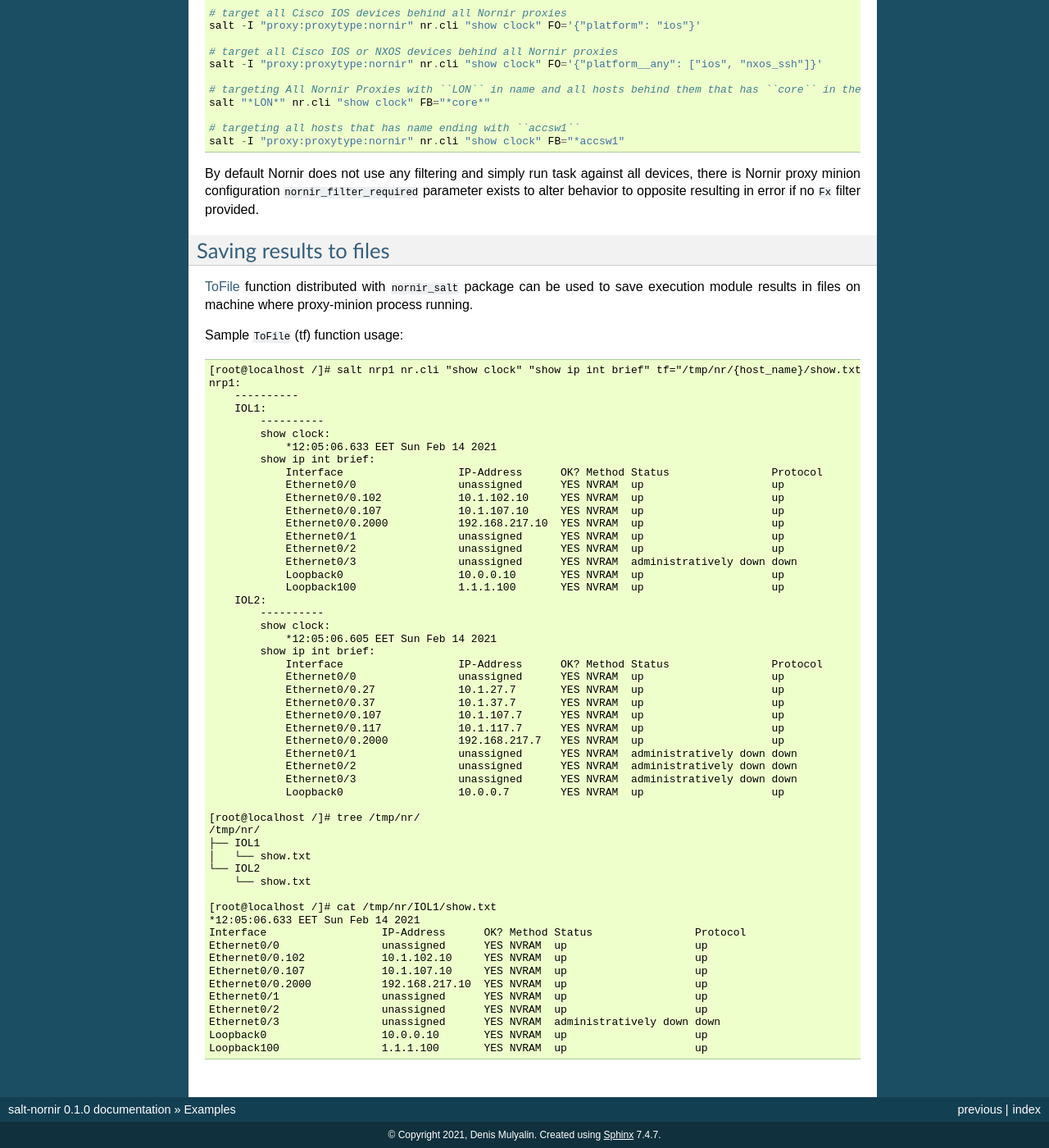
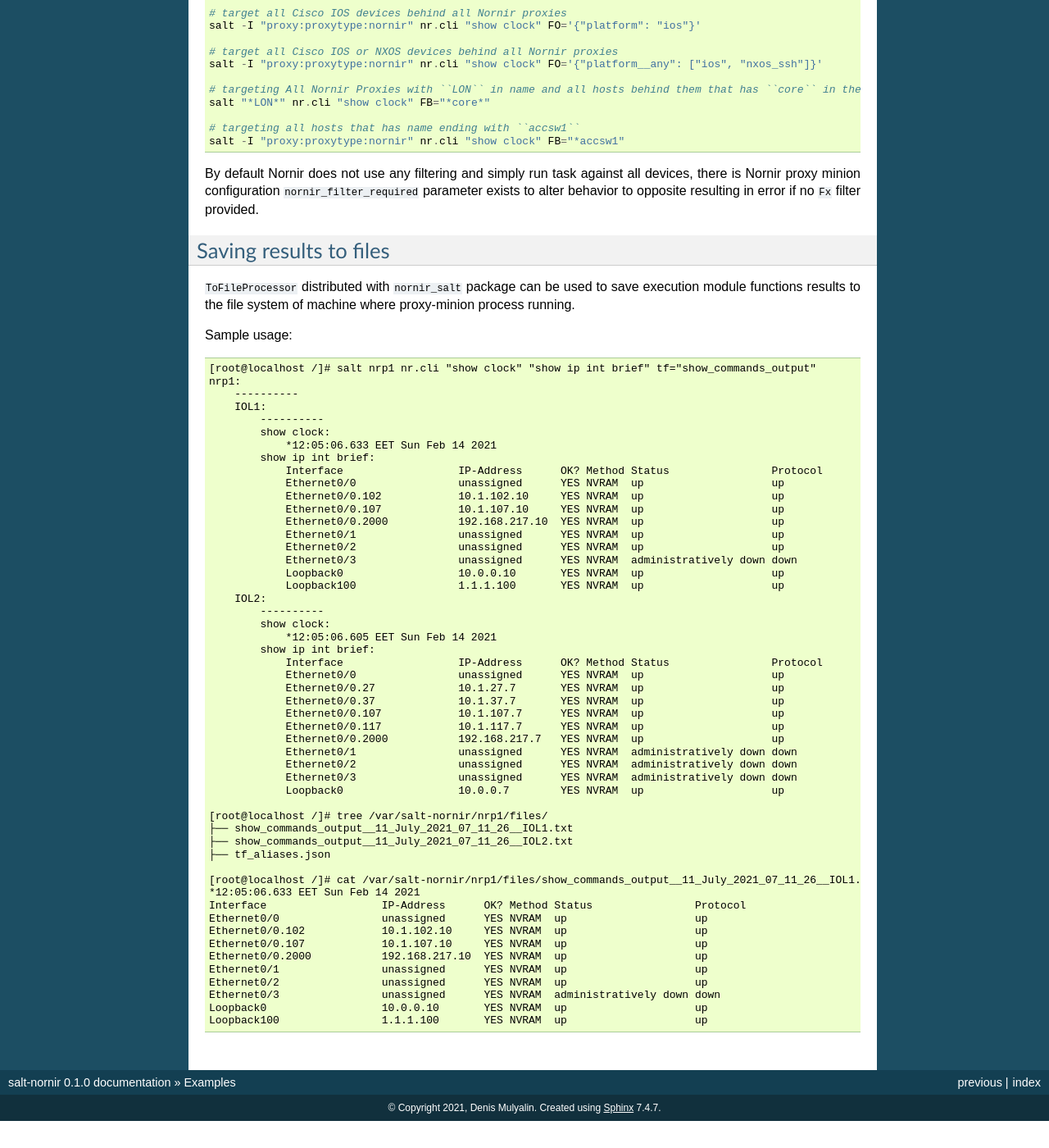
Before and after one commit to dmulyalin/salt-nornir, a Sphinx documentation site: the page built from docs/source/Examples.rst, in a window 1280 px wide and 1400 px high, scrolled down 8367 px. Shown: the whole window at 82% size. Built offline with Sphinx 7.4.7, drawn with Linux system fonts in a browser that asks for light colours; after the commit the page ends 9734 px from its top, so only the background shows below that.

Commit message:
updated documentation; updated master docker file to install nornir salt as well; fixed issue with ResultSerialized skipping successful tasks if to_dict=False

```diff
--- a/docs/source/Examples.rst
+++ b/docs/source/Examples.rst
@@ -514,13 +514,12 @@ to alter behavior to opposite resulting in error if no ``Fx`` filter provided.
 Saving results to files
 =======================
 
-`ToFile <https://nornir-salt.readthedocs.io/en/latest/Functions.html#tofile>`_ function
-distributed with ``nornir_salt`` package can be used to save execution module results in
-files on machine where proxy-minion process running.
+``ToFileProcessor`` distributed with ``nornir_salt`` package can be used to save execution
+module functions results to the file system of machine where proxy-minion process running.
 
-Sample ``ToFile`` (tf) function usage::
+Sample usage::
 
-    [root@localhost /]# salt nrp1 nr.cli "show clock" "show ip int brief" tf="/tmp/nr/{host_name}/show.txt" tf_per_host=True
+    [root@localhost /]# salt nrp1 nr.cli "show clock" "show ip int brief" tf="show_commands_output"
     nrp1:
         ----------
         IOL1:
@@ -555,14 +554,12 @@ Sample ``ToFile`` (tf) function usage::
                 Ethernet0/3                unassigned      YES NVRAM  administratively down down
                 Loopback0                  10.0.0.7        YES NVRAM  up                    up
 
-    [root@localhost /]# tree /tmp/nr/
-    /tmp/nr/
-    ├── IOL1
-    │   └── show.txt
-    └── IOL2
-        └── show.txt
+    [root@localhost /]# tree /var/salt-nornir/nrp1/files/
+    ├── show_commands_output__11_July_2021_07_11_26__IOL1.txt
+    ├── show_commands_output__11_July_2021_07_11_26__IOL2.txt
+    ├── tf_aliases.json
 
-    [root@localhost /]# cat /tmp/nr/IOL1/show.txt
+    [root@localhost /]# cat /var/salt-nornir/nrp1/files/show_commands_output__11_July_2021_07_11_26__IOL1.txt
     *12:05:06.633 EET Sun Feb 14 2021
     Interface                  IP-Address      OK? Method Status                Protocol
     Ethernet0/0                unassigned      YES NVRAM  up                    up
--- a/docs/source/FAQ.rst
+++ b/docs/source/FAQ.rst
@@ -13,13 +13,13 @@ updating pillar on salt-master, to propagate updates to proxy-minion process eit
 of these will work:
 
 * restart Nornir proxy-minion process e.g. ``systemctl restart salt-proxy@nrp1.service``
-* run ``salt nrp1 nr.refresh`` command to re-instanticate Nornir instance
+* run ``salt nrp1 nr.refresh`` command to re-instantiate Nornir instance
 * run ``salt nrp1 nr.restart`` command to restart Nornir proxy minion process
 
 where ``nrp1`` - Nornir Proxy minion id/name.
 
-How to target individual hosts behind nornir proxy?
-===================================================
+How to target individual hosts behind nornir proxy minion?
+==========================================================
 
 To address individual hosts targeting, Nornir filtering capabilities utilized using additional
 filtering functions, reference nornir-salt module
--- a/docs/source/Installation.rst
+++ b/docs/source/Installation.rst
@@ -27,12 +27,12 @@ Nornir Proxy minion was tested and confirmed working with these versions of SALT
 * salt 3002.6
 * salt 3003.1
 
-Other SALTSTACK versions might work as well, but not yet tested.
+Other SALTSTACK versions should work as well, but not yet tested.
 
 Common installation issues
 ==========================
 
-Issues mainly arise around installing all required dependencies. General rule of thumb - try Googling errors you getting or search stackoverflow.
+Issues mainly arise around installing all required dependencies. General rule of thumb - try Googling errors you getting or search StackOverflow.
 
 **1** ``PyYAML`` dependency - if getting error while doing ``pip install salt_nornir``::
 
--- a/docs/source/Overview.rst
+++ b/docs/source/Overview.rst
@@ -165,3 +165,7 @@ process restart leads to clearing of all previously created pipes and release of
 Future Nornir proxy releases might include a fix for this problem, but other reasons might
 lead to fd leaks, having mechanism in place to detect and recover from such a problem could
 be of great benefit regardless.
+
+5. **Worker thread stops for some reason**. Some tasks might lead to worker thread exit on error,
+that wold stop execution of further submitted tasks. To solve that problem watchdog thread calls
+worker thread's ``is_alive`` method verify its status, restarting it if it stopped.
```
Also changed, not shown: docker-compose.yaml (+7 -0 lines), 6 other files.
